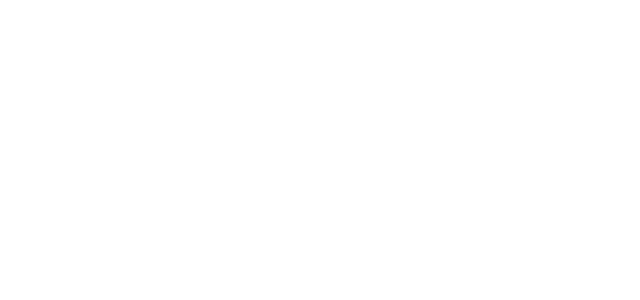
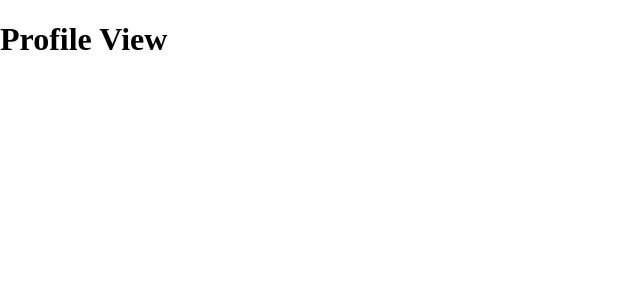
Before and after one commit to CraftyCurtis05/best-buds-dispensary-locator, a Vue app in the folder vue/: page /profile in a window 1280 px wide. Before the commit this address had no page. Shown: the top 300 px of the page, without its empty margins (0-640 px from the left). Built offline with nearby package versions, Linux system fonts and the light colour scheme.

Commit message:
ProfileView

```diff
--- a/vue/src/components/NavBar.vue
+++ b/vue/src/components/NavBar.vue
@@ -21,7 +21,7 @@
         </div>
         <div id="right-nav">
             <div id="profile-nav">
-                <p>Profile</p>
+                <router-link v-bind:to="{ name: 'Profile' }">Profile</router-link>
             </div>
             <div id="logout-nav">
                 <router-link v-bind:to="{ name: 'logout' }" v-if="$store.state.token != ''">Logout</router-link>
--- a/vue/src/router/index.js
+++ b/vue/src/router/index.js
@@ -11,6 +11,7 @@ import ShopView from '../views/ShopView.vue';
 import TipsTricksView from '../views/TipsTricksView.vue';
 import ArticlesView from '../views/ArticlesView.vue';
 import AboutUsView from '../views/AboutUsView.vue';
+import ProfileView from '../views/ProfileView.vue';
 
 /**
  * The Vue Router is used to "direct" the browser to render a specific view component
@@ -92,7 +93,15 @@ const routes = [
     meta: {
       requiresAuth: false
     }
+  },
+  {
+    path: "/profile",
+    name: "profile",
+    component: ProfileView,
+    meta: {
+      requiresAuth: false
   }
+}
 ];
 
 // Create the router
--- /dev/null
+++ b/vue/src/views/ProfileView.vue
@@ -0,0 +1,17 @@
+<template>
+    <div class="container">
+        <h1>Profile View</h1>
+    </div>
+</template>
+
+<script>
+export default {
+    name: "ProfileView"
+}
+</script>
+
+<style scoped>
+#search-form{
+    margin-top: 20px;
+}
+</style>
```
